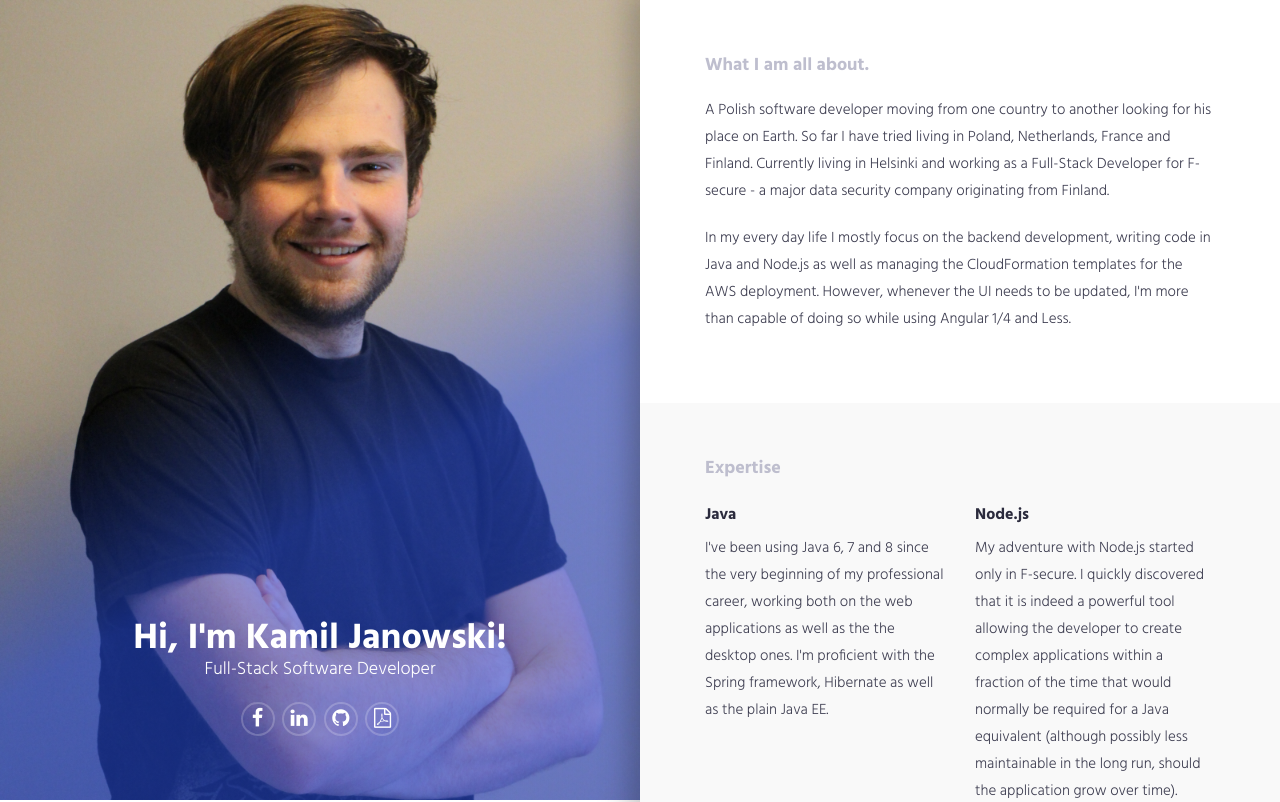
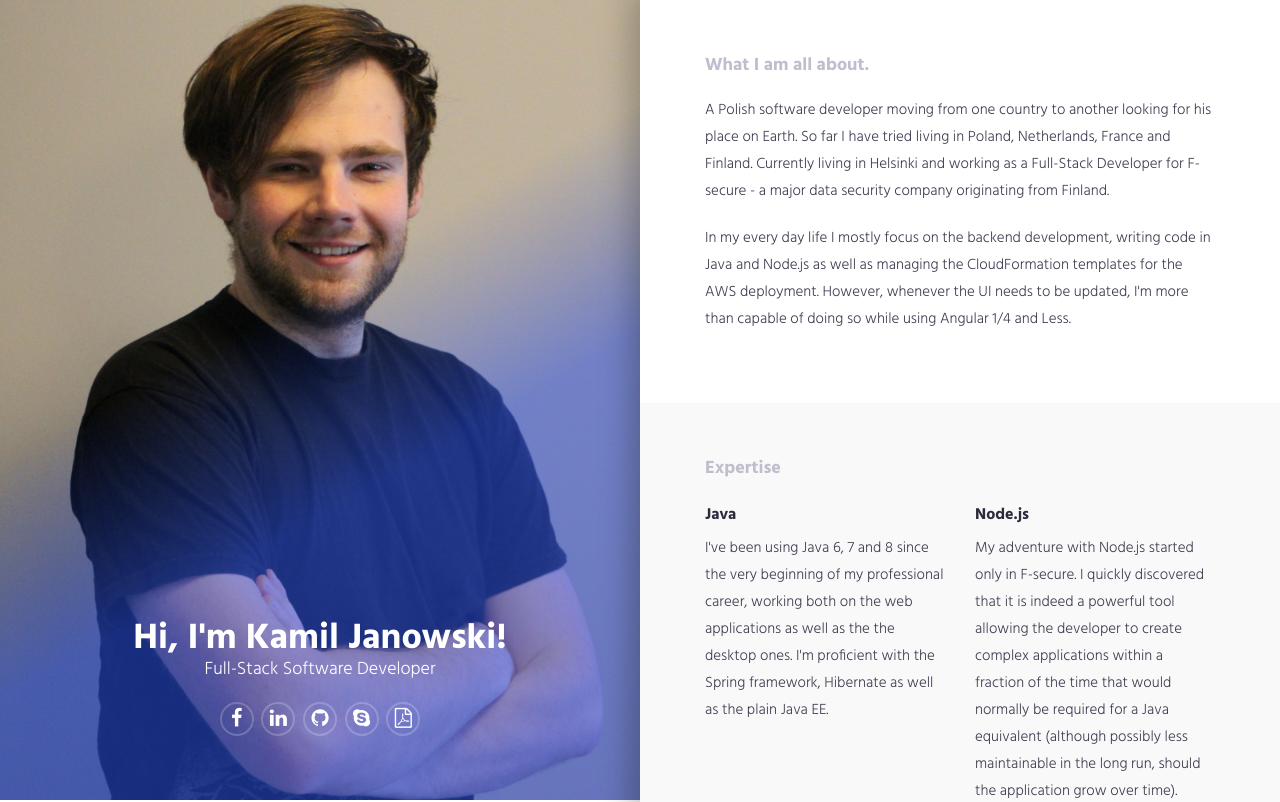
Before and after one commit to kamiljano/curriculumvitae, a plain HTML site: page index.html in a window 1280 px wide. Shown: the top 802 px of the page. Drawn offline with Linux system fonts and the light colour scheme.

Commit message:
added a link to skype

```diff
--- a/index.html
+++ b/index.html
@@ -52,6 +52,7 @@
                 <li><a href="https://www.facebook.com/kamil.m.janowski"><i class="fa fa-facebook" aria-hidden="true"></i></a></li>
                 <li><a href="https://www.linkedin.com/in/kamil-janowski-2477b918"><i class="fa fa-linkedin" aria-hidden="true"></i></a></li>
                 <li><a href="https://github.com/kamiljano"><i class="fa fa-github" aria-hidden="true"></i></a></li>
+                <li><a href="skype:kgjanowski?call"><i class="fa fa-skype" aria-hidden="true"></i></a></li>
                 <li><a href="https://github.com/kamiljano/curriculumvitae/raw/master/Kamil%20Janowski%20-%20Curriculum%20Vitae.pdf"><i class="fa fa-file-pdf-o" aria-hidden="true"></i></a></li>
             </ul>
         </div>
```
Also changed, not shown: 1 other file.
